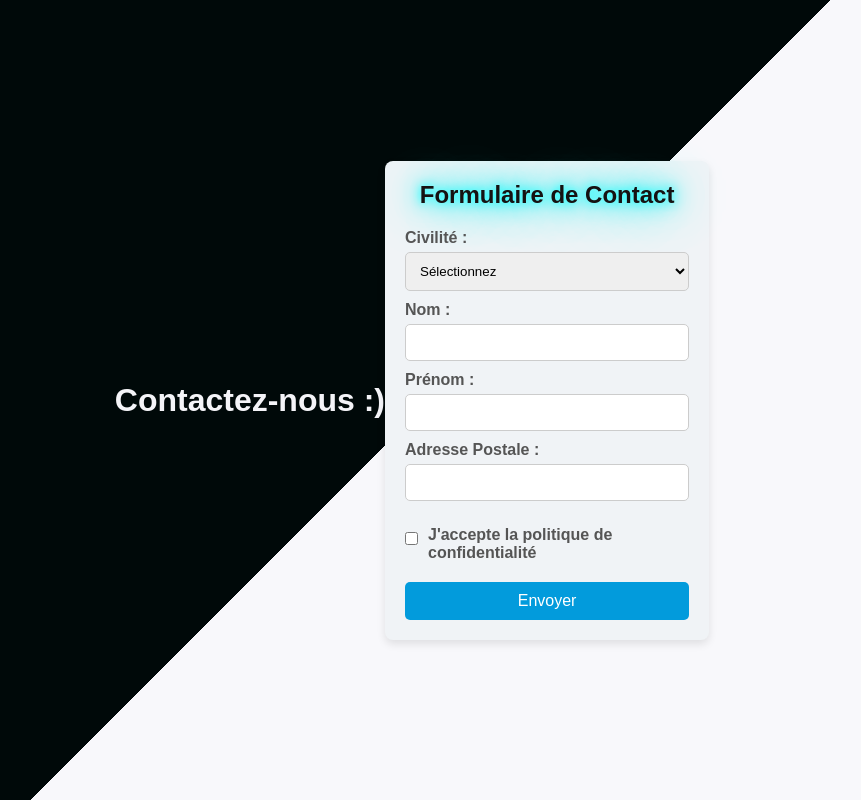
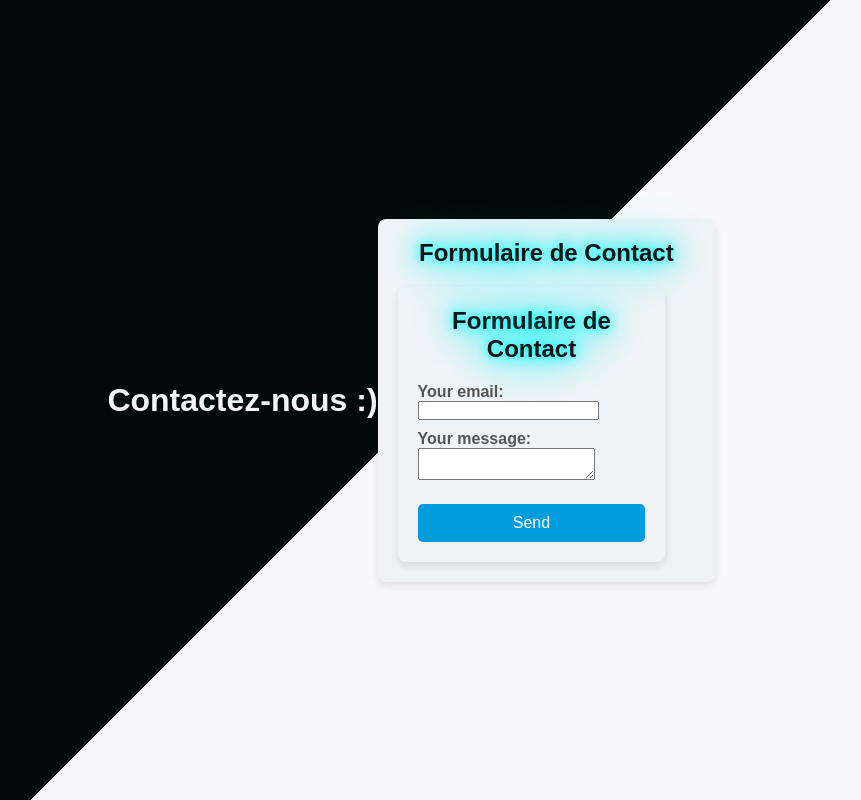
Before and after one commit to sebastien-liveyupeng/deployfansite, a plain HTML site: page contact.html in a window 1280 px wide. Shown: the whole page, without its empty margins (210-1071 px from the left). Drawn offline with Linux system fonts and the light colour scheme.

Commit message:
Update contact.html

```diff
--- a/contact.html
+++ b/contact.html
@@ -21,37 +21,23 @@
     <main>
         <section class="contact-form">
             <h2 >Formulaire de Contact</h2>
-            <form action="#" method="POST">
-
-                <label for="civilite">Civilité :</label>
-                <select id="civilite" name="civilite" required>
-                    <option value="">Sélectionnez</option>
-                    <option value="monsieur">Monsieur</option>
-                    <option value="madame">Madame</option>
-                    <option value="mademoiselle">Mademoiselle</option>
-                </select>
-
-
-                <label for="nom">Nom :</label>
-                <input type="text" id="nom" name="nom" required>
-
-
-                <label for="prenom">Prénom :</label>
-                <input type="text" id="prenom" name="prenom" required>
-
-
-                <label for="adresse">Adresse Postale :</label>
-                <input type="text" id="adresse" name="adresse" required>
-
-
-                <div class="privacy-policy">
-                    <input type="checkbox" id="confidentialite" name="confidentialite" required>
-                    <label for="confidentialite">J'accepte la politique de confidentialité</label>
-                </div>
-
-
-                <button type="submit">Envoyer</button>
-            </form>
+            <section class="contact-form">
+            <h2 >Formulaire de Contact</h2>
+            <form
+            action="https://formspree.io/f/xrbgqpqj"
+            method="POST"
+          >
+            <label>
+              Your email:
+              <input type="email" name="email">
+            </label>
+            <label>
+              Your message:
+              <textarea name="message"></textarea>
+            </label>
+            <!-- your other form fields go here -->
+            <button type="submit">Send</button>
+          </form>
         </section>
     </main>
 </body>
```
